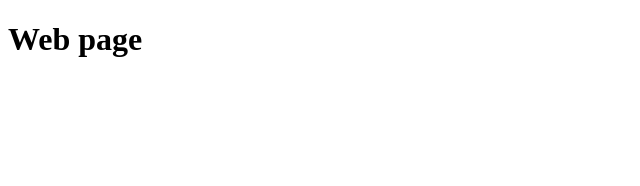
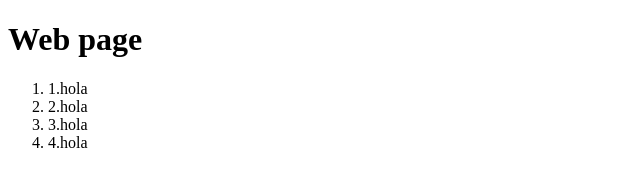
Before and after one commit to KuraiSENA/git-pr, a plain HTML site: page index.html in a window 1280 px wide. Shown: the whole page, without its empty margins (0-640 px from the left). Drawn offline with Linux system fonts and the light colour scheme.

Commit message:
lista ordenada de 4 elementos agregada en el index

```diff
--- a/index.html
+++ b/index.html
@@ -7,5 +7,11 @@
   </head>
   <body>
     <h1>Web page</h1>
+    <ol>
+      <li>1.hola</li>
+      <li>2.hola</li>
+      <li>3.hola</li>
+      <li>4.hola</li>
+    </ol>
   </body>
 </html>
```
